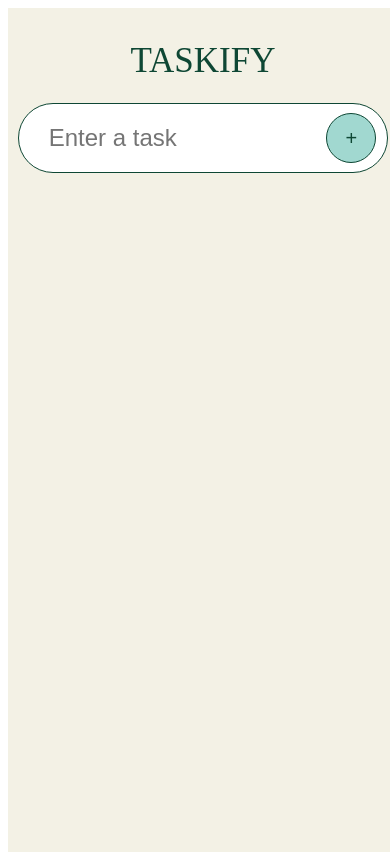
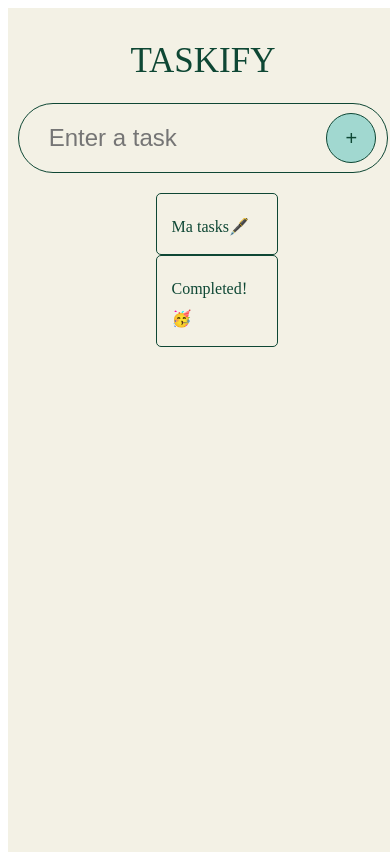
Before and after one commit to bergam99/React-todo-app-n3, a React (Vite) app: page / in a window 390 px wide. Built offline with nearby package versions, Linux system fonts and the light colour scheme; a web font is replaced by a local one.

Commit message:
drag and drop a debugger

```diff
--- a/package.json
+++ b/package.json
@@ -9,7 +9,9 @@
     "preview": "vite preview"
   },
   "dependencies": {
+    "@types/react-beautiful-dnd": "^13.1.3",
     "react": "^18.2.0",
+    "react-beautiful-dnd": "^13.1.1",
     "react-dom": "^18.2.0",
     "react-icons": "^4.8.0"
   },
--- a/src/App.tsx
+++ b/src/App.tsx
@@ -1,9 +1,9 @@
-import React, { useState } from 'react'
-import './App.css'
-import InputFeild from './components/inputFeild';
-import { Todo } from './components/model';
-import TodoList from './components/TodoList';
-
+import React, { useState } from "react";
+import "./App.css";
+import InputFeild from "./components/inputFeild";
+import { Todo } from "./components/model";
+import TodoList from "./components/TodoList";
+import { DragDropContext, DropResult } from "react-beautiful-dnd";
 
 // ===========================================================================
 // let name : string;
@@ -90,12 +90,12 @@
 // Si je mets curser sur App il me mets "const App: () => JSX.Element". ça veut dire que cette fonction retourne element jsx. Donc ce qui est dans return().
 // this is a functionnal component (FC) : React.FC
 
-
-const App : React.FC = () => {
+const App: React.FC = () => {
   // <string> : type of "todo". try hover and then you will see!
   // utiliser union (|number) va marcher aussi
   const [todo, setTodo] = useState<string>("");
-
+  // state for completed todo
+  const [completedTodos, setCompletedTodos] = useState<Todo[]>([]);
   // ===========================================================================
   // How i create an array of a type of an interface.
   //this state will contain all of my todo items. so todo"s"
@@ -105,43 +105,94 @@
   // function
   // when we submit the form (InputFeild), it should add this inside of our handle add. so, now i take this function and pass this to our input field : <InputFeild />.
   // Once it is added in InputFeild, i go to InputFeild and i'll add this function(handleAdd) in props.
-const handleAdd = (e:React.FormEvent) => {
+  const handleAdd = (e: React.FormEvent) => {
     // To fix refreshing each time when i click on button, i added e (event) and preventDefault. but "e" need type => i add e : React.FormEvent.
     // Once it's added, it should be setted in props (in InputFeild.)
     e.preventDefault();
     // if there is somthing inside of the todos?
-  if(todo){
+    if (todo) {
       // it should set our state.
       // then weare only supposed to set todos.
       // ...todos : add
       // id: ~~ we are gonna add an another todo. it is props id in InputFeild. so we are gonna generate 10 random id for that.
       // apres il faut typer id et todos.
-    setTodos([...todos, { id : Date.now(), todo:todo, isDone:false }]);
+      setTodos([...todos, { id: Date.now(), todo, isDone: false }]);
 
       // vider inputFeild quand je submit.
       setTodo("");
-
     }
   };
 
+  // console.log(todos);
+  // result's type is DropResult.
+  const onDragEnd = (result: DropResult) => {
+    // console.log(result);
+    // dans le console :
+    // source : something where it came from
+    // destination : where i dropped it
+    // we provided droppedId to identify index
 
-  console.log(todos);
+    const { source, destination } = result;
+    // essaie de mettre un todo item ailleur et regarde il mets quoi dans le console -> si je mets pas dans la list il me mets "null" donc on sais que quand il y a pas de destination on appelle ça "null".
+    console.log(result);
+    // if there is no destination, we're juste gonna return it.
+    if (!destination) {
+      return;
+    }
+    // and also, if we take a todo item and drop it in the same position, so the destination is same, then also we're gonna do noting.
+
+    if (
+      destination.droppableId === source.droppableId &&
+      destination.index === source.index
+    ) {
+      return;
+    }
+    // declare 2 variables
+    // 2. active : it will have all of the todos in the todoStates.
+    let add;
+    let active = todos;
+    let complete = completedTodos;
+    // we are gonna check if it came from TodoList drooppableId.
+    if (source.droppableId === "TodosList") {
+      // ajout
+      add = active[source.index];
+      // remove
+      // remove one item from that place
+      active.splice(source.index, 1);
+    } else {
+      add = complete[source.index];
+      complete.splice(source.index, 1);
+    }
+
+    // checking for the destination
+    if (destination.droppableId === "TodosList") {
+      active.splice(destination.index, 0, add);
+    } else {
+      complete.splice(destination.index, 0, add);
+    }
+    setCompletedTodos(complete);
+    setTodos(active);
+  };
 
   return (
+    <DragDropContext onDragEnd={onDragEnd}>
       <div className="App">
         <span className="heading">Taskify</span>
         {/* property should existe in <InputFeild /> */}
         <InputFeild todo={todo} setTodo={setTodo} handleAdd={handleAdd} />
 
-      { /* affichage todo items */}
+        {/* affichage todo items */}
         {/* {todos.map((t) => (
         <li>{t.todo}</li>
       ))}   */}
         <TodoList
           todos={todos}
-      setTodos = {setTodos}
+          setTodos={setTodos}
+          completedTodos={completedTodos}
+          setCompletedTodos={setCompletedTodos}
         />
       </div>
+    </DragDropContext>
   );
 };
 
--- a/src/components/TodoList.tsx
+++ b/src/components/TodoList.tsx
@@ -1,7 +1,9 @@
+// npm i react-beautiful-dnd
 import React from "react";
 import "./style-component.css";
 import { Todo } from "./model";
 import SingleTodo from "./singleTodo";
+import { Droppable } from "react-beautiful-dnd";
 
 // type of todos
 interface Props {
@@ -9,6 +11,9 @@
   todos: Todo[];
   // je hover sur setTodos dans app.tsx
   setTodos: React.Dispatch<React.SetStateAction<Todo[]>>;
+
+  completedTodos: Todo[];
+  setCompletedTodos: React.Dispatch<React.SetStateAction<Todo[]>>;
 }
 
 // bring todos. and setTodos also. because we need to delete and modify items.and lets define the type of these.
@@ -20,22 +25,87 @@
 // };
 
 // 2) succes!
-const TodoList: React.FC<Props> = ({ todos, setTodos }) => {
+const TodoList: React.FC<Props> = ({
+  todos,
+  setTodos,
+  completedTodos,
+  setCompletedTodos,
+}) => {
   return (
-    <div className="todos">
-      {todos.map((todo) => (
-        // seperate component for single todo
+    // <div className="todos">
+    //   {todos.map((todo) => (
+    //     // seperate component for single todo
 
-        // <li>{todo.todo}</li>
+    //     // <li>{todo.todo}</li>
+    //     <SingleTodo
+    //       // this {todo} is map(todo) we are sended
+    //       todo={todo}
+    //       key={todo.id}
+    //       //  sand all of todos (delete, modify..)
+    //       todos={todos}
+    //       setTodos={setTodos}
+    //     />
+    //   ))}
+    // </div>
+
+    // =========== DRAG AND DROP ==========
+    <div className="container">
+      {/* droppable area */}
+      {/* droppableId is juste for identify the droppable zone uniquely. So we are gonna provide TodoList */}
+      {/* Active tasks */}
+      <Droppable droppableId="TodoList">
+        {/* we need to pass a callback, and then we need to shift it inside of there. */}
+        {/* 1. provided. provided is going to parent dev -ref */}
+        {/* beautiful DND can control this as a drop zone. */}
+        {(provided, snapshot) => (
+          <div
+            className="todos"
+            // className={`todos ${snapshot.isDraggingOver ? "dragactive" : ""}`}
+            ref={provided.innerRef}
+            {...provided.droppableProps}
+          >
+            <span className="todos__heading">Ma tasks🖋️</span>
+            {/* rander all of the todos */}
+            {/* pour dragger, on a besoin de index */}
+            {todos.map((todo, index) => (
+              // single todo component here
               <SingleTodo
-          // this {todo} is map(todo) we are sended
+                index={index}
                 todo={todo}
+                todos={todos}
                 key={todo.id}
-          //  sand all of todos (delete, modify..)
-          todos={todos}
                 setTodos={setTodos}
               />
             ))}
+            {/* save changed drag and drop */}
+            {provided.placeholder}
+          </div>
+        )}
+      </Droppable>
+      <Droppable droppableId="TodosRemove">
+        {(provided, snapshot) => (
+          <div
+            ref={provided.innerRef}
+            {...provided.droppableProps}
+            className={`todos ${
+              snapshot.isDraggingOver ? "dragcomplete" : "remove"
+            }`}
+          >
+            <span className="todos__heading">Completed!🥳</span>
+            {completedTodos.map((todo, index) => (
+              <SingleTodo
+                index={index}
+                todo={todo}
+                todos={completedTodos}
+                key={todo.id}
+                setTodos={setCompletedTodos}
+              />
+            ))}
+            {/* save changed drag and drop */}
+            {provided.placeholder}
+          </div>
+        )}
+      </Droppable>
     </div>
   );
 };
--- a/src/components/style-component.css
+++ b/src/components/style-component.css
@@ -11,6 +11,8 @@
     padding: 20px 30px;
     font-size: 24px;
     border: 1px #0E4734 solid;
+    background-color: #F3F1E5;
+
 }
 
 .input__box:focus {
@@ -38,13 +40,20 @@
 
 }
 
-
+/* ================ */
+.container{
+    display: flex;
+    width: 95%;
+    margin-top: 10px;
+    justify-content: space-between;
+    align-items:flex-start;
+}
 
 
 /* ================ */
 .todos__single {
     display: flex;
-    width: 29.5%;
+    /* width: 29.5%; */
     border-radius: 5px;
     padding: 20px;
     margin-top: 15px;
@@ -61,6 +70,28 @@
     color: #0E4734;
 
 }
+
+.todos{
+    display: flex;
+    width: 47.5%;
+    flex-direction: column;
+    padding: 15px;
+    border-radius:5px;
+    border: 1px solid #0E4734;
+
+}
+
+.remove{
+    border: 1px solid #0E4734;
+}
+
+.todos__heading {
+    color: #0E4734;
+}
+
+/* .todos__single:hover{
+    border:1px solid #0E4734;
+} */
 
 .todos__single--text:focus {
     outline: none;
@@ -80,15 +111,16 @@
 
 }
 
-@media (max-width:1200px) {
-    .todos__single {
-        width: 40%;
+@media (max-width:1100px) {
+    .todos {
+        width: 45%;
     }
 }
 
 @media (max-width:700px) {
     .input {
         width: 95%;
+        margin-bottom: 10px;
     }
 
     .todos {
@@ -98,4 +130,10 @@
     .todos__single {
         width: 100%;
     }
+
+    .container{
+        width: 95px;
+        flex-direction: column;
+    }
+
 }
```
Also changed, not shown: src/components/singleTodo.tsx (+34 -15 lines), 1 other file (tests, documents, lock files or other folders). Lines whose indentation alone changed are shown as unchanged.
